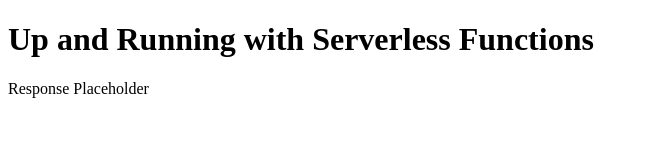
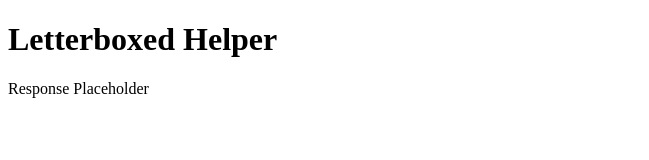
Before and after one commit to Jocowl25/Letterboxed-helper, a website: page public/index.html in a window 1280 px wide. Shown: the whole page, without its empty margins (0-649 px from the left). Drawn offline with Linux system fonts and the light colour scheme; no server answers.

Commit message:
edit heading

```diff
--- a/public/index.html
+++ b/public/index.html
@@ -4,10 +4,10 @@
     <meta charset="UTF-8" />
     <meta http-equiv="X-UA-Compatible" content="IE=edge" />
     <meta name="viewport" content="width=device-width, initial-scale=1.0" />
-    <title>Jamstack Explorers - Up and Running with Serverless Functions</title>
+    <title>Letterboxed Helper</title>
   </head>
   <body>
-    <h1>Up and Running with Serverless Functions</h1>
+    <h1>Letterboxed Helper</h1>
     <p id="response-output">Response Placeholder</p>
 
     <script>
```
